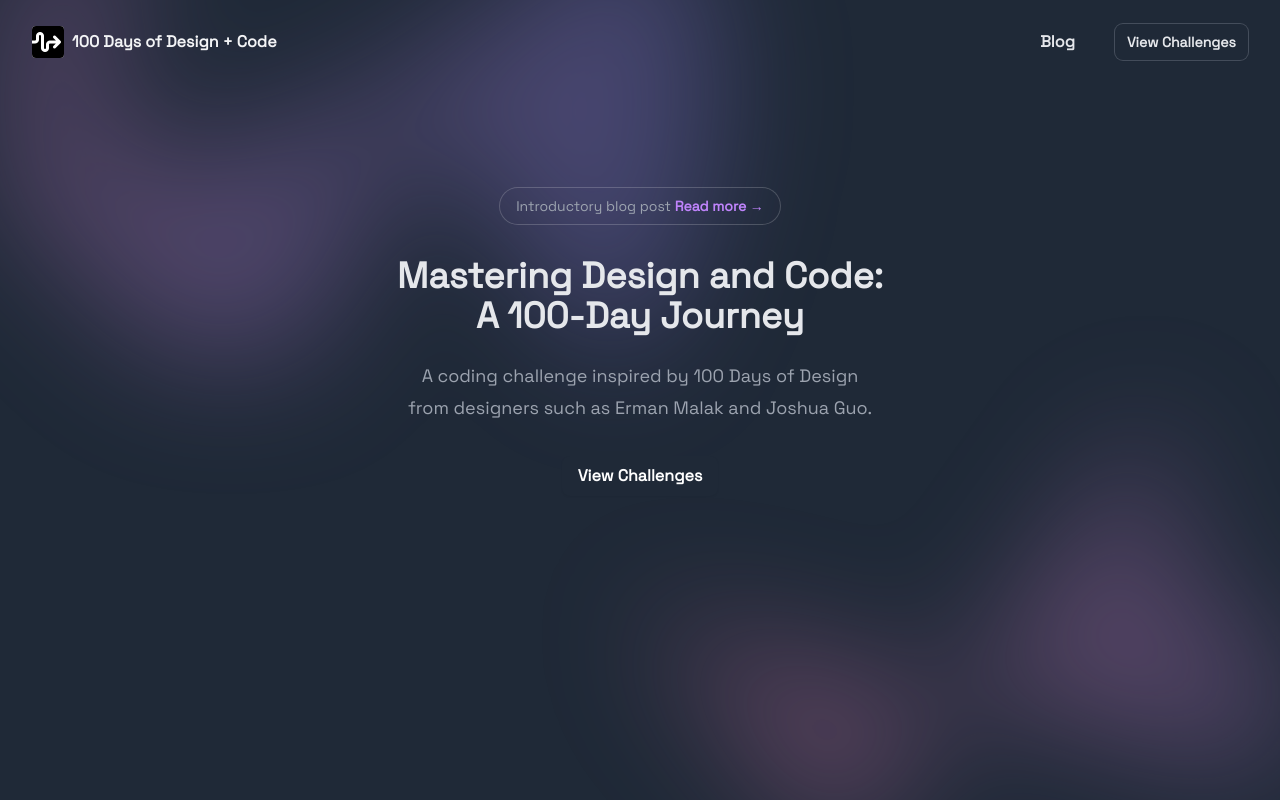
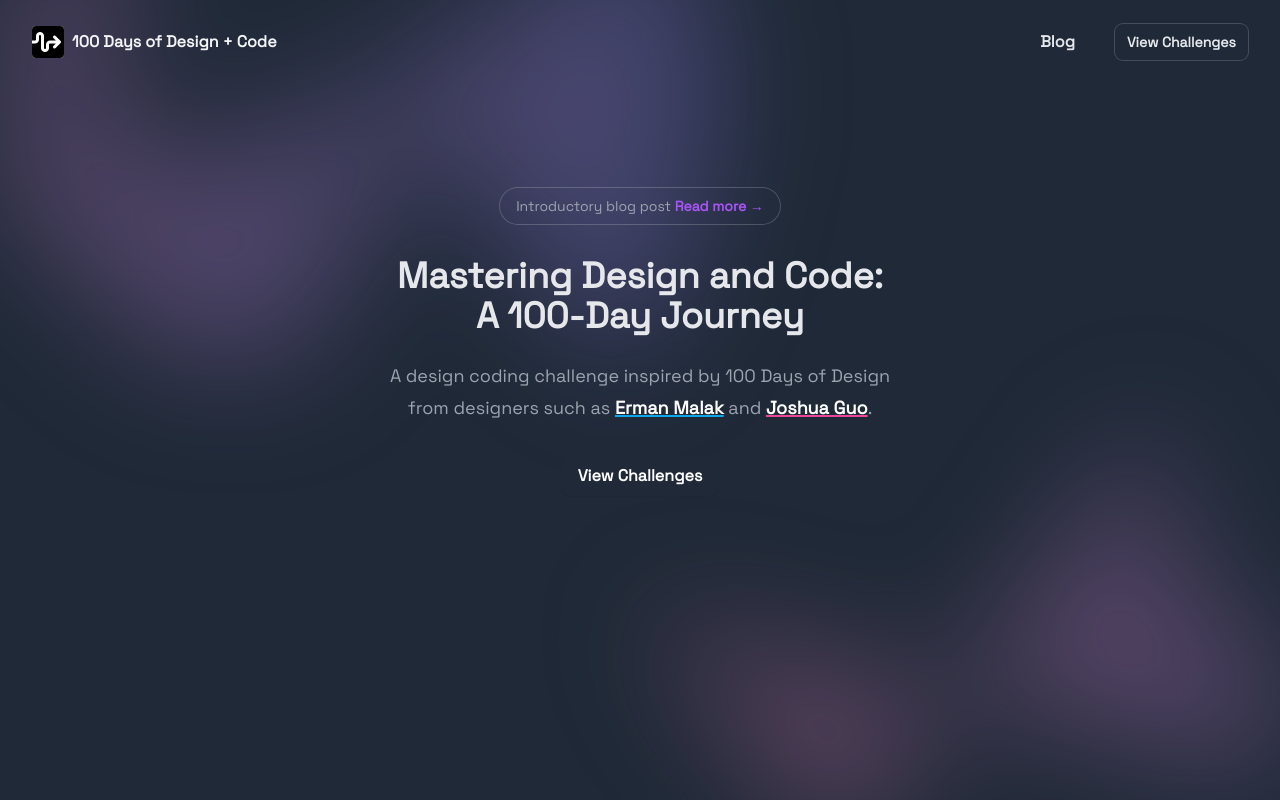
Before and after one commit to iann-mathaiya/100-Days-of-Code, a Vue app: page / in a window 1280 px wide. Built offline with nearby package versions, Linux system fonts and the light colour scheme.

Commit message:
color tweaks

```diff
--- a/src/components/HeroSection.vue
+++ b/src/components/HeroSection.vue
@@ -26,7 +26,7 @@
               <div
                 class="relative overflow-hidden rounded-full py-1.5 px-4 text-sm leading-6 ring-1 ring-gray-100/20 hover:ring-gray-100/40">
                 <span class="text-gray-400">
-                  Introductory blog post <a href="#" class="font-semibold text-purple-400"><span
+                  Introductory blog post <a href="#" class="font-semibold text-purple-500"><span
                       class="absolute inset-0" aria-hidden="true" />Read more <span aria-hidden="true">&rarr;</span></a>
                 </span>
               </div>
@@ -34,10 +34,10 @@
             <div>
               <HeadingOne class="text-center">Mastering Design and Code: <br> A 100-Day Journey</HeadingOne>
               <p class="mt-6 text-lg leading-8 text-gray-400 sm:text-center">
-                A coding challenge inspired by 100 Days of Design <br> from designers such as
-                <a class="" href="https://twitter.com/ermanmalak" target="_blank">Erman Malak</a>
+                A design coding challenge inspired by 100 Days of Design <br> from designers such as
+                <a class="text-white font-semibold underline decoration-2 decoration-sky-500" href="https://twitter.com/ermanmalak" target="_blank">Erman Malak</a>
                 <span> and </span>
-                <a class="" href="https://twitter.com/JoshGuoSpace" target="_blank">Joshua Guo</a>.
+                <a class="text-white font-semibold underline decoration-2 decoration-pink-500" href="https://twitter.com/JoshGuoSpace" target="_blank">Joshua Guo</a>.
               </p>
               <div class="mt-8 flex gap-x-4 sm:justify-center">
                 <a href="/challenges"
--- a/src/components/NavBar.vue
+++ b/src/components/NavBar.vue
@@ -24,7 +24,7 @@
             </div>
             <div class="hidden lg:flex lg:min-w-0 lg:flex-1 lg:items-center lg:justify-end lg:gap-x-10">
             <a v-for="item in navigation" :key="item.name" :href="item.href" class="font-semibold text-gray-200 hover:underline hover:underline-offset-2">{{ item.name }}</a>
-              <a href="/challenges" class="inline-block rounded-lg px-3 py-1.5 text-sm font-semibold leading-6 text-gray-200 shadow-sm ring-1 ring-gray-400/30 hover:bg-gray-900 hover:text-gray-100 hover:ring-gray-100/70">View Challenges</a>
+              <a href="/challenges" class="inline-block rounded-lg px-3 py-1.5 text-sm font-semibold leading-6 text-gray-200 shadow-sm ring-1 ring-gray-400/30 hover:bg-gray-900 hover:text-gray-100 hover:ring-transparent">View Challenges</a>
             </div>
           </nav>
           <Dialog as="div" @close="mobileMenuOpen = false" :open="mobileMenuOpen">
```
